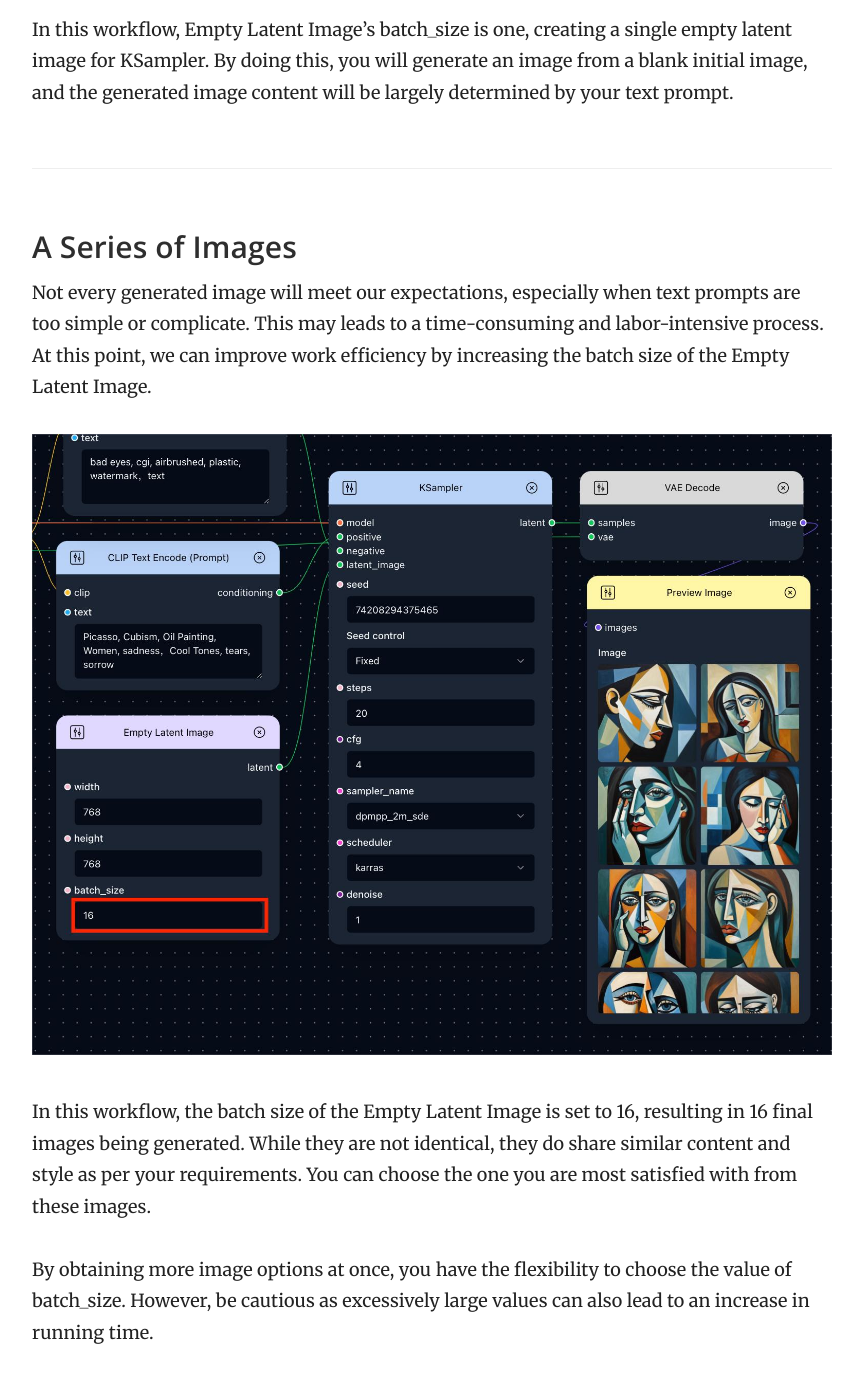
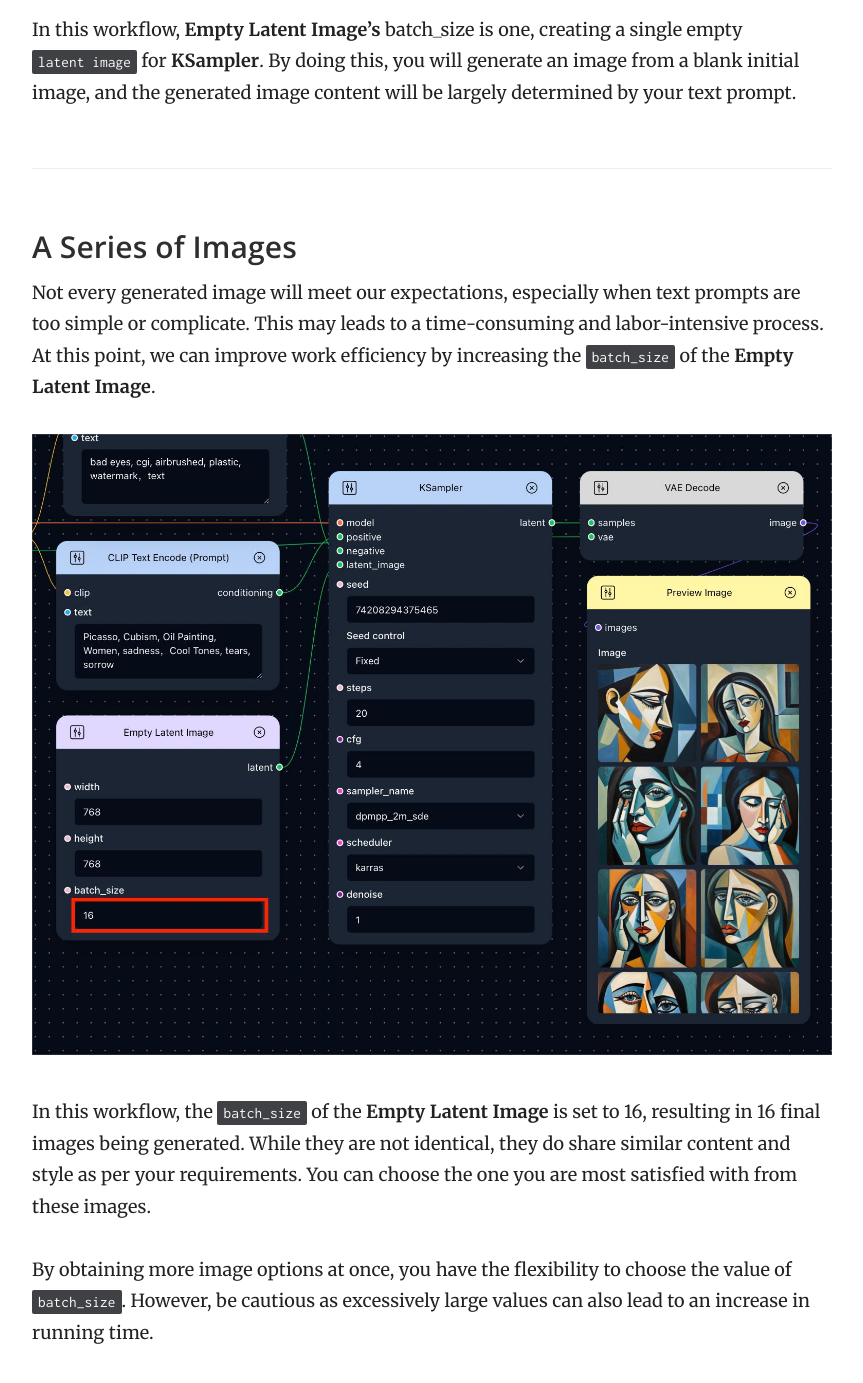
Before and after one commit to magmai-ai/magmai-doc, a Jekyll site: the page built from _docs/templates/Empty Latent Image.md, in a window 1280 px wide and 1400 px high, scrolled down 2111 px. Shown: the top 1383 px of the window, without its empty margins (358-1221 px from the left). Built offline with Jekyll 4.4.1, drawn with Linux system fonts in a browser that asks for light colours; some of the changed text lies outside the part shown.

Commit message:
Update Empty Latent Image.md

````diff
--- a/_docs/templates/Empty Latent Image.md
+++ b/_docs/templates/Empty Latent Image.md
@@ -35,20 +35,20 @@ This node can generate a blank latent space representation with specified dimens
 ## How to Use
 ### A Single Image
 
-The Empty Latent Image node is typically used in conjunction with this node:
+The **Empty Latent Image** node is typically used in conjunction with this node:
 
-* **KSampler**: This node generate a new version of the empty latent image provided by Empty Latent Image.
+* **KSampler**: This node generate a new version of the empty ```latent image``` provided by **Empty Latent Image**.
 
 <img src="https://magmai-ai.github.io/magmai-doc/doc_images/ASingleImage.jpg" alt="A Single Image" width="=70%" />
 
-In this workflow, Empty Latent Image’s batch_size is one, creating a single empty latent image for KSampler. By doing this, you will generate an image from a blank initial image, and the generated image content will be largely determined by your text prompt.
+In this workflow, **Empty Latent Image’s** batch_size is one, creating a single empty ```latent image``` for **KSampler**. By doing this, you will generate an image from a blank initial image, and the generated image content will be largely determined by your text prompt.
 
 ### A Series of Images
 
-Not every generated image will meet our expectations, especially when text prompts are too simple or complicate. This may leads to a time-consuming and labor-intensive process. At this point, we can improve work efficiency by increasing the batch size of the Empty Latent Image.
+Not every generated image will meet our expectations, especially when text prompts are too simple or complicate. This may leads to a time-consuming and labor-intensive process. At this point, we can improve work efficiency by increasing the ```batch_size``` of the **Empty Latent Image**.
 
 <img src="https://magmai-ai.github.io/magmai-doc/doc_images/ASeriesofImages.jpg" alt="A Series of Images" width="=70%" />
 
-In this workflow, the batch size of the Empty Latent Image is set to 16, resulting in 16 final images being generated. While they are not identical, they do share similar content and style as per your requirements. You can choose the one you are most satisfied with from these images.
+In this workflow, the ```batch_size``` of the **Empty Latent Image** is set to 16, resulting in 16 final images being generated. While they are not identical, they do share similar content and style as per your requirements. You can choose the one you are most satisfied with from these images.
 
-By obtaining more image options at once, you have the flexibility to choose the value of batch_size. However, be cautious as excessively large values can also lead to an increase in running time.
+By obtaining more image options at once, you have the flexibility to choose the value of ```batch_size```. However, be cautious as excessively large values can also lead to an increase in running time.
````
